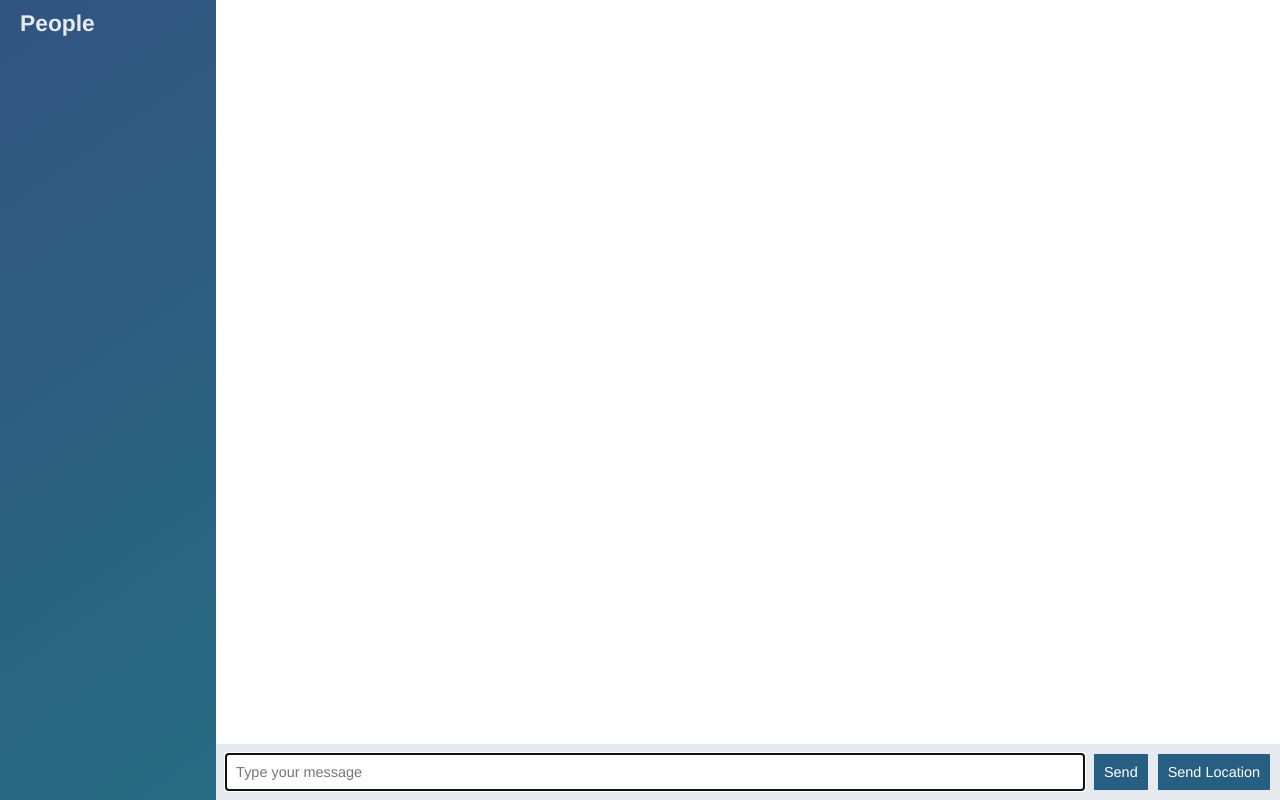
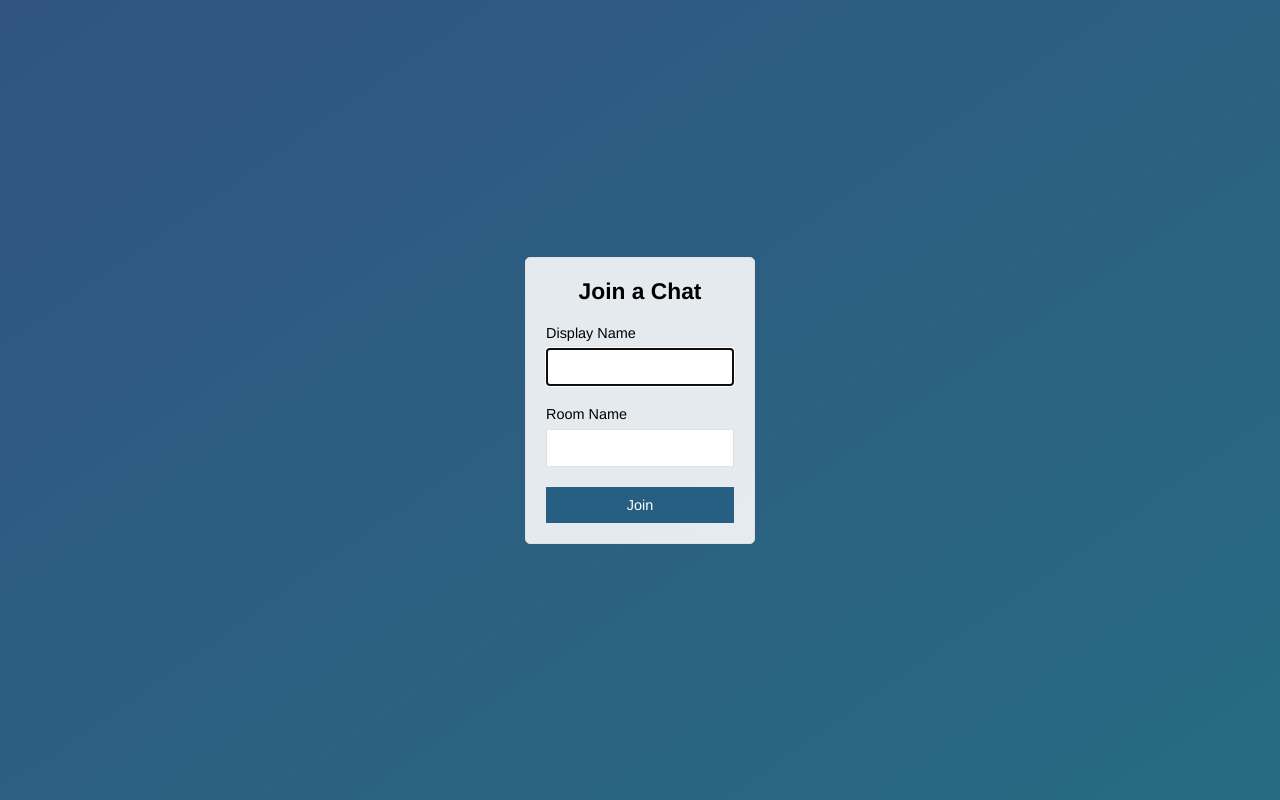
Before and after one commit to utkarshsingh99/Socket.io-Chat-App, a website: page public/index.html in a window 1280 px wide. Drawn offline with nearby package versions, Linux system fonts and the light colour scheme; no server answers.

Commit message:
Added join page that connects to chat page

```diff
--- a/public/index.html
+++ b/public/index.html
@@ -2,58 +2,28 @@
 <html lang="en" dir="ltr">
   <head>
     <meta charset="utf-8">
+    <title>Join Room</title>
+    <meta name="viewport" content="width=device-width, initial-scale=1, user-scalable=no">
     <link rel="stylesheet" href="/css/styles.css">
-    <title>Chat App</title>
   </head>
-<body class="chat">
-
-  <div class="chat__sidebar">
-    <h3>People</h3>
-    <div id="users"></div>
-  </div>
-
-  <div class="chat__main">
-    <ol id="messageList" class="chat__messages"></ol>
-
-    <div class="chat__footer">
-      <form id="message-form">
-        <input type="text" id="message" name="message" placeholder="Type your message" autofocus autocomplete="off"/>
-        <button id="send-message">Send</button>
+  <body class="centered-form">
+    <div class="centered-form__form">
+      <form action="chat.html">
+        <div class="form-field">
+          <h3>Join a Chat</h3>
+        </div>
+        <div class="form-field">
+          <label>Display Name</label>
+          <input type="text" name="name" autofocus/>
+        </div>
+        <div class="form-field">
+          <label>Room Name</label>
+          <input type="text" name="name"/>
+        </div>
+        <div class="form-field">
+          <button>Join</button>
+        </div>
       </form>
-      <button id="send-location">Send Location</button>
     </div>
-  </div>
-
-  <script type="text/template" id="message-template">
-    <li class="message">
-      <div class="message__title">
-        <h4>{{from}}</h4>
-        <span>{{createdAt}}</span>
-      </div>
-      <div class="message__body">
-        <p>{{text}}</p>
-      </div>
-    </li>
-  </script>
-
-  <script type="text/template" id="location-message-template">
-    <li class="message">
-      <div class="message__title">
-        <h4>{{from}}</h4>
-        <span>{{createdAt}}</span>
-      </div>
-      <div class="message__body">
-        <p>
-          <a href={{url}} target="_blank">My Current Location</a>
-        </p>
-      </div>
-    </li>
-  </script>
-
-  <script type="text/javascript" src="/socket.io/socket.io.js"></script>
-  <script type="text/javascript" src="/js/libs/jquery-3.3.1.min.js"></script>
-  <script type="text/javascript" src="/js/libs/moment.js"></script>
-  <script type="text/javascript" src="/js/libs/mustache.js"></script>
-  <script type="text/javascript" src="/js/index.js"></script>
-</body>
+  </body>
 </html>
```
Also changed, not shown: public/chat.html (added, +60 -0 lines), public/js/chat.js (renamed from public/js/index.js).
